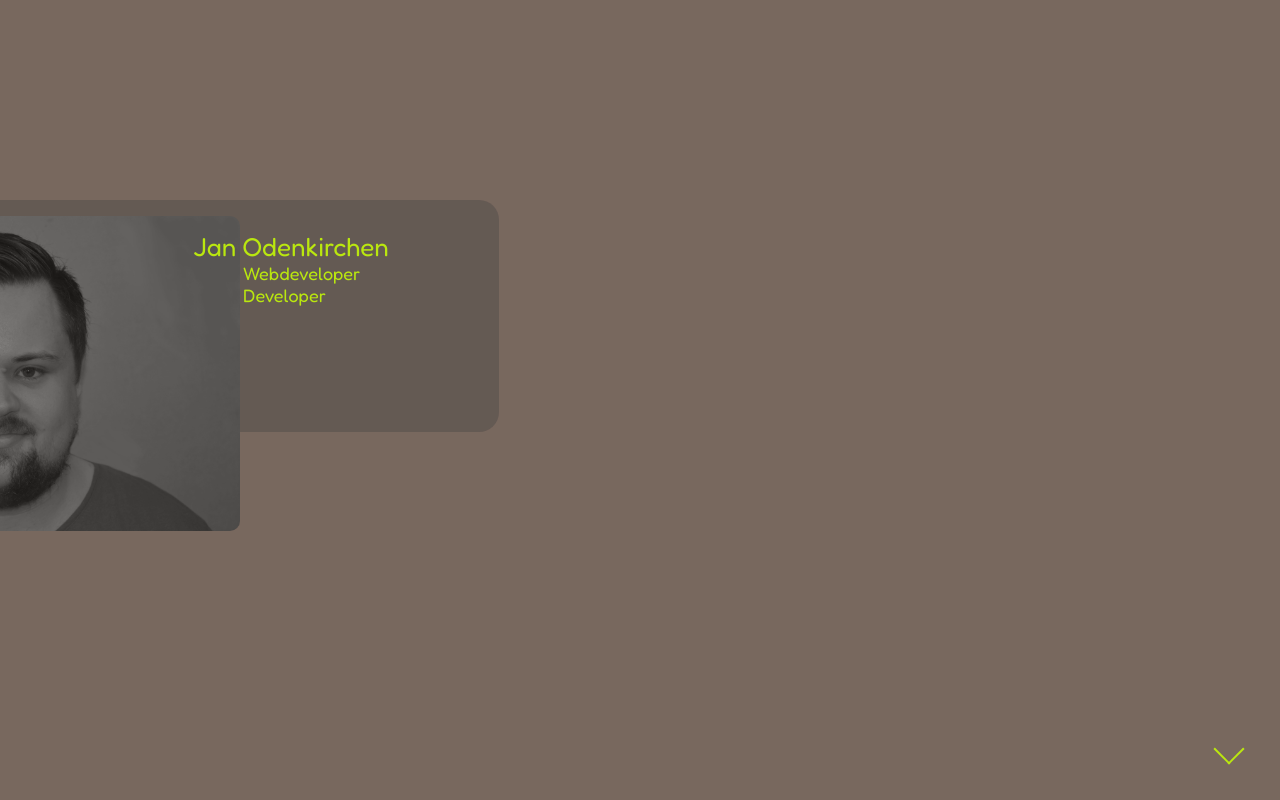
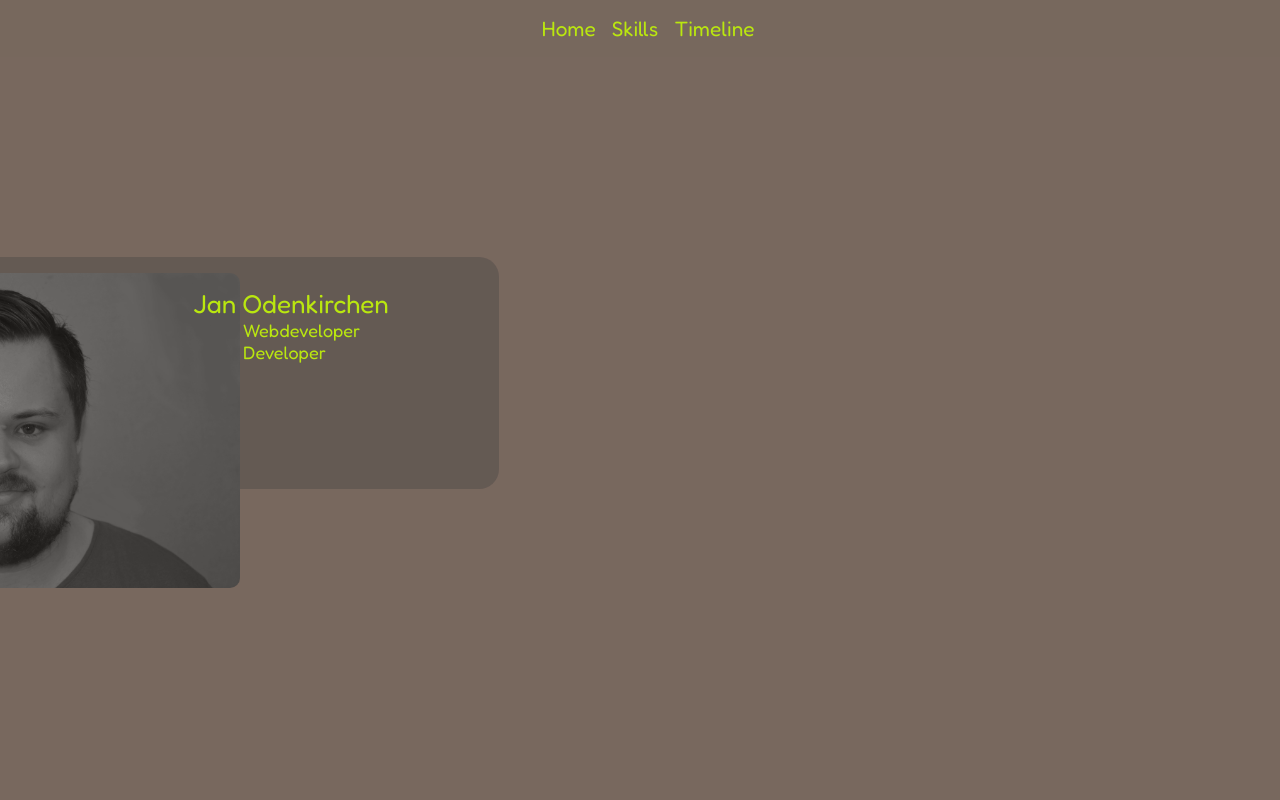
Before and after one commit to jodenkirchen/jobApplication, a React (Create React App) app: page / in a window 1280 px wide. Shown: the top 800 px of the page. Built offline with nearby package versions, Linux system fonts and the light colour scheme.

Commit message:
NonMobileMenuAdaptation

```diff
--- a/src/main.css
+++ b/src/main.css
@@ -181,7 +181,7 @@
 }
 
 .menuActive {
-  visibility: hidden !important;
+  visibility: hidden;
 }
 
 .highlight {
--- a/src/main.scss
+++ b/src/main.scss
@@ -165,7 +165,7 @@
 }
 
 .menuActive{
-    visibility: hidden !important;
+    visibility: hidden;
 }
 
 .highlight {
--- a/src/mediaQueries.css
+++ b/src/mediaQueries.css
@@ -96,6 +96,23 @@
 }
 
 @media only screen and (min-width: 1024px) {
+  .menuActive {
+    visibility: visible;
+  }
+  #nav {
+    display: block;
+    height: auto;
+    text-align: center;
+    background-color: #78685e;
+    padding: 16px 0 16px 0;
+  }
+  #nav .navItem {
+    opacity: 100%;
+    text-align: unset;
+    display: inline;
+    font-size: 1.3rem;
+    padding-left: 16px;
+  }
   #burgerMenu {
     display: none;
   }
--- a/src/mediaQueries.scss
+++ b/src/mediaQueries.scss
@@ -103,6 +103,25 @@
 }
 
 @media only screen and (min-width:1024px){
+    .menuActive{
+        visibility: visible;
+    }
+
+    #nav{
+        display:block;
+        height: auto;
+        text-align: center;
+        background-color: #78685e;
+        padding: 16px 0 16px 0;
+
+        .navItem{
+            opacity: 100%;
+            text-align: unset;
+            display: inline;
+            font-size: 1.3rem;
+            padding-left: 16px;
+        }
+    }
     #burgerMenu{
         display:none;
     }
--- a/src/navigation.jsx
+++ b/src/navigation.jsx
@@ -7,14 +7,19 @@
     const [burgerActive, setBurgerActive] = useState(false);
 
     function burgerSwap() {
+        if(window.innerWidth<1024){
             document.body.classList.toggle("burgerActive");
             var sections = document.getElementsByClassName("section");
             footerSection.current.classList.toggle("menuActive");
+            document.getElementById("nav").classList.toggle("active");
 
             for (var i = 0; i < sections.length; i++) {
                 sections[i].classList.toggle("menuActive");
               }
         }
+
+    }
+
     return (
         <div id="menuWrapper" className="introHidden">
             <div id="burgerMenu" onClick={() => { burgerSwap(); setBurgerActive(!burgerActive) }}>
@@ -22,7 +27,7 @@
                 <div id="secondLine" className={burgerActive ? "line active" : "line"}></div>
                 <div id="thirdLine" className={burgerActive ? "line active" : "line"}></div>
             </div>
-            <div id="nav" className={burgerActive ? "active" : null}>
+            <div id="nav">
                 <li className="navItem"><Link to="contentWrapper" spy={true} smooth={true} offset={0} duration={500} onClick={() => { burgerSwap(); setBurgerActive(!burgerActive) }}>Home</Link></li>
                 <li className="navItem"><Link to="skillsWrapper" spy={true} smooth={true} offset={0} duration={500} onClick={() => { burgerSwap(); setBurgerActive(!burgerActive) }}>Skills</Link></li>
                 <li className="navItem"><Link to="timelineWrapper" spy={true} smooth={true} offset={0} duration={500} onClick={() => { burgerSwap(); setBurgerActive(!burgerActive) }}>Timeline</Link></li>
```
Also changed, not shown: 2 other files (tests, documents, lock files or other folders). Lines whose indentation alone changed are shown as unchanged.
